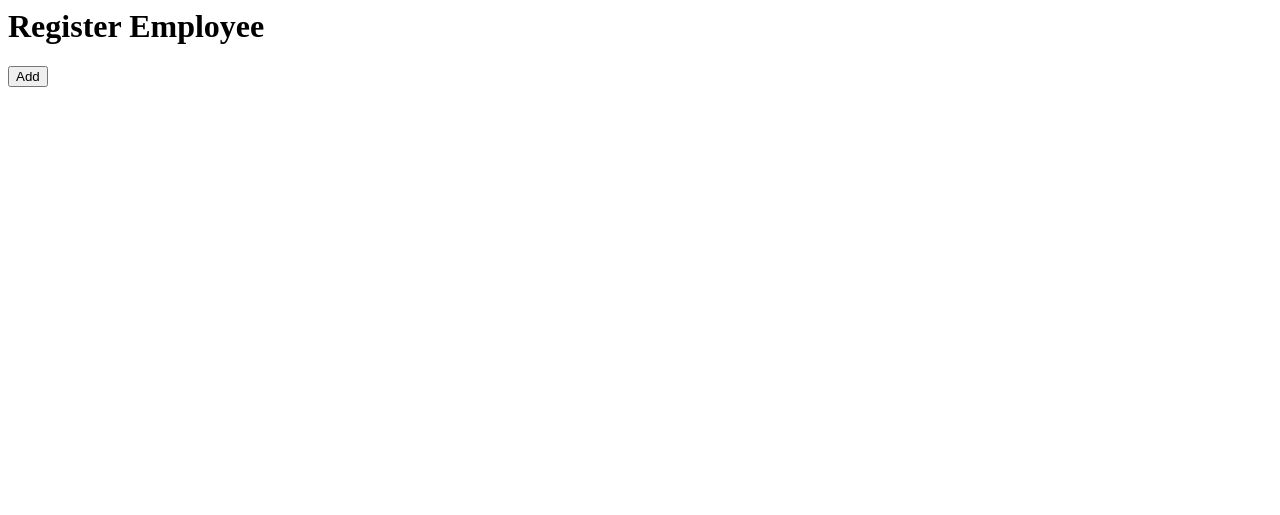
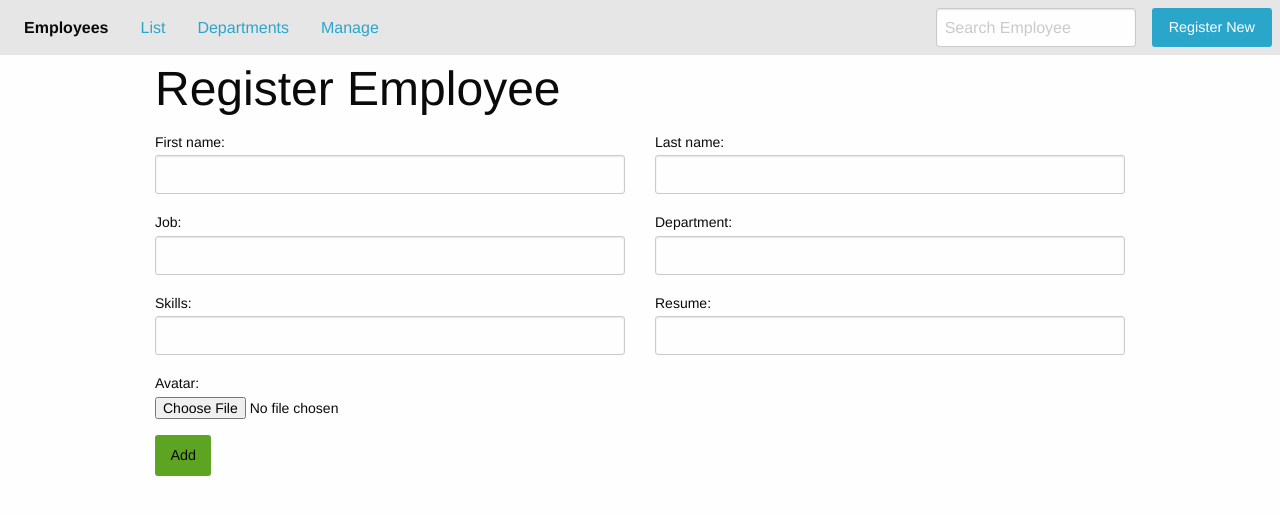
Before and after one commit to apinto25/employees_project, a Django app: template templates/person/add_employee.html in a window 1280 px wide. Shown: the top 515 px of the page. Run offline with Django 3.2, Linux system fonts and the light colour scheme; the template is opened without the code that fills it, so the values that code supplies are empty, except form fields; tables that the repository leaves empty hold one stand-in row (values such as "Sample post"); form fields are guessed from the names that the template uses; some libraries are stand-ins or nearby versions.

Commit message:
Add function to register new employee.

```diff
--- a/apps/person/models.py
+++ b/apps/person/models.py
@@ -30,7 +30,7 @@ class Employee(models.Model):
     full_name = models.CharField('Full name', max_length=60, blank=True)
     job = models.CharField('Job', max_length=50, choices=JOB_CHOICES)
     department = models.ForeignKey(Department, on_delete=models.CASCADE)
-    #avatar = models.ImageField(upload_to='employee', blank=True, null=True)
+    avatar = models.ImageField(upload_to='employee', blank=True, null=True)
     skill = models.ManyToManyField(Skill)
     resume = RichTextField()
 
--- a/apps/person/urls.py
+++ b/apps/person/urls.py
@@ -31,7 +31,11 @@ urlpatterns = [
         views.EmployeeDetailView.as_view(),
         name="employee_details"
     ),
-    path("add-employee/", views.EmployeeCreateView.as_view()),
+    path(
+        "add-employee/",
+        views.EmployeeCreateView.as_view(),
+        name="add_employee"
+    ),
     path("success/", views.SuccessView.as_view(), name="success"),
     path(
         "update-employee/<pk>/",
--- a/apps/person/views.py
+++ b/apps/person/views.py
@@ -105,9 +105,10 @@ class EmployeeCreateView(CreateView):
         "job",
         "department",
         "skill",
-        "resume"
+        "resume",
+        "avatar"
     ]
-    success_url = reverse_lazy("person_app:success")
+    success_url = reverse_lazy("person_app:all_employees_admin")
 
     def form_valid(self, form):
         employee = form.save()
--- a/employees/settings/local.py
+++ b/employees/settings/local.py
@@ -26,4 +26,7 @@ DATABASES = {
 # https://docs.djangoproject.com/en/2.2/howto/static-files/
 
 STATIC_URL = '/static/'
-STATICFILES_DIRS = [BASE_DIR.child("static")]
+STATICFILES_DIRS = [BASE_DIR.child('static')]
+
+MEDIA_URL = '/media/'
+MEDIA_ROOT = BASE_DIR.child('media')
--- a/employees/urls.py
+++ b/employees/urls.py
@@ -15,10 +15,12 @@ Including another URLconf
 """
 from django.contrib import admin
 from django.urls import path, re_path, include
+from django.conf import settings
+from django.conf.urls.static import static
 
 urlpatterns = [
     path('admin/', admin.site.urls),
     re_path('', include('apps.department.urls')),
     re_path('', include('apps.person.urls')),
     re_path('', include('apps.home.urls')),
-]
+] + static(settings.MEDIA_URL, document_root=settings.MEDIA_ROOT)
--- a/requirements.txt
+++ b/requirements.txt
@@ -2,3 +2,4 @@ Django>=3.0,<4.0
 unipath
 psycopg2
 django-ckeditor
+Pillow
--- a/templates/includes/header.html
+++ b/templates/includes/header.html
@@ -12,7 +12,7 @@
     <div class="top-bar-right">
       <ul class="menu">
         <li><input type="search" placeholder="Search Employee"></li>
-        <li><button type="button" class="button">Register New</button></li>
+        <li><a href="{% url 'person_app:add_employee' %}" class="button">Register New</a></li>
       </ul>
     </div>
   </div>
--- a/templates/person/add_employee.html
+++ b/templates/person/add_employee.html
@@ -1,4 +1,63 @@
-<h1>Register Employee</h1>
+{% extends 'base.html' %}
+
+
+{% block title %}
+Add Employee
+{% endblock title %}
+
+
+{% block content %}
+
+{% include 'includes/header.html' %}
+
+<div class="grid-container">
+    <div class="grid-x">
+        <h1>Register Employee</h1>
+        <form class="grid-x grid-margin-x" method="POST" enctype="multipart/form-data">{% csrf_token %}
+            <div class="cell medium-6">
+                <label>First name:
+                    {{ form.first_name }}
+                </label>
+            </div>
+            <div class="cell medium-6">
+                <label>Last name:
+                    {{ form.last_name }}
+                </label>
+            </div>
+            <div class="cell medium-6">
+                <label>Job:
+                    {{ form.job }}
+                </label>
+            </div>
+            <div class="cell medium-6">
+                <label>Department:
+                    {{ form.department }}
+                </label>
+            </div>
+            <div class="cell medium-6">
+                <label>Skills:
+                    {{ form.skill }}
+                </label>
+            </div>
+            <div class="cell medium-6">
+                <label>Resume:
+                    {{ form.resume }}
+                </label>
+            </div>
+            <div class="cell medium-6">
+                <label>Avatar:
+                    {{ form.avatar }}
+                </label>
+            </div>
+            <div class="cell">
+                <button type="submit" class="success button">Add</button>
+            </div>
+        </form>
+    </div>
+</div>
+
+{% endblock content %}
+
 
 <form method="POST">{% csrf_token %}
     {{ form.as_p }}
```
Also changed, not shown: apps/person/migrations/0006_employee_avatar.py (added), 1 other file.
